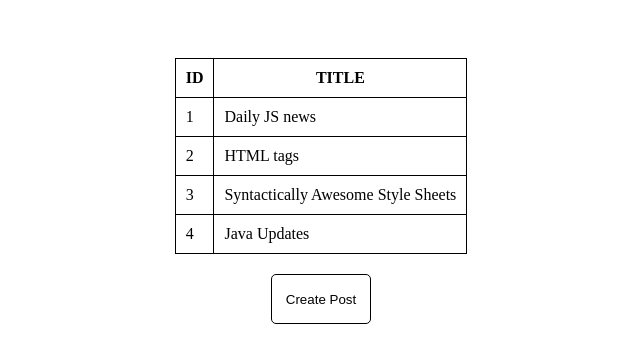
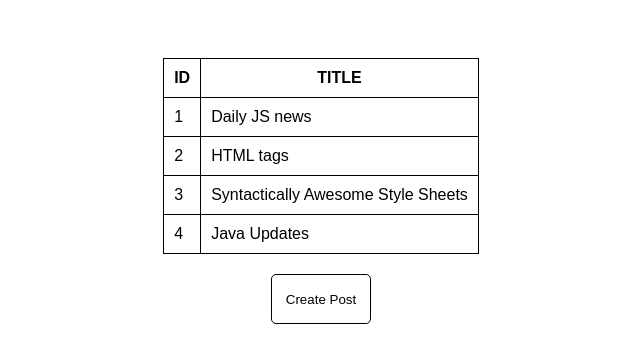
Before and after one commit to RionaMariaVarghese/JS-Project, a plain HTML site: page PostsHandling/index.html in a window 1280 px wide. Shown: the whole page, without its empty margins (319-959 px from the left). Drawn offline with Linux system fonts and the light colour scheme.

Commit message:
fix: added new body style

```diff
--- a/PostsHandling/style.css
+++ b/PostsHandling/style.css
@@ -3,6 +3,7 @@ body {
     flex-direction: column;
     align-items: center;
     padding: 50px;
+    font-family: 'Arial';
 }
 table, th, td {
     border: 1px solid black;
```
